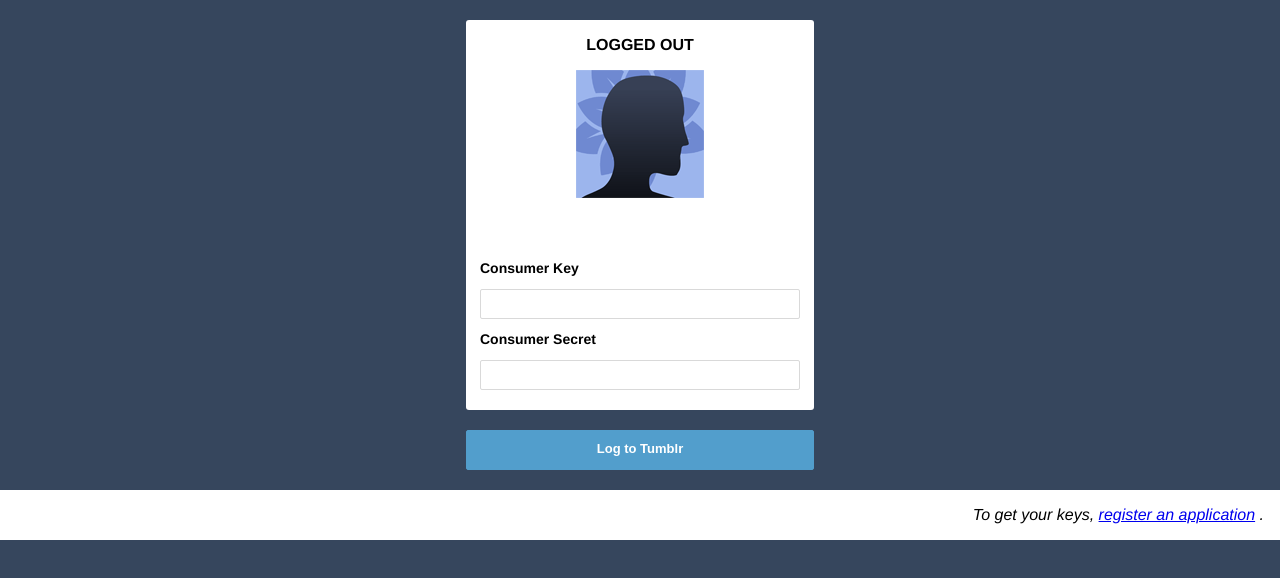
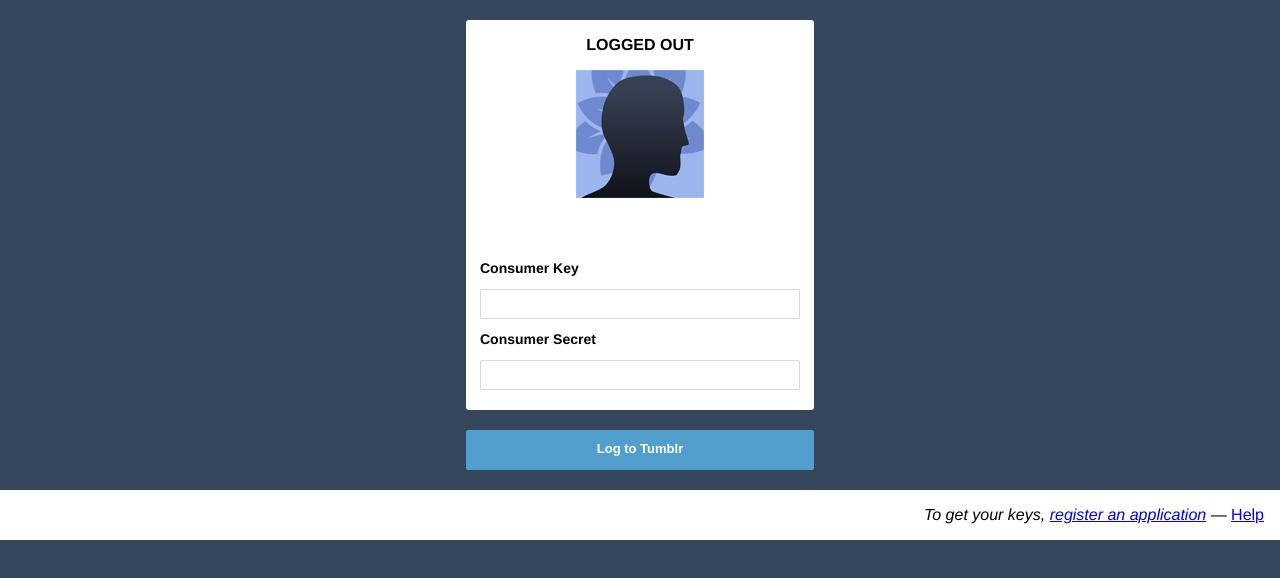
Before and after one commit to WyohKnott/feedlytumblrify, a browser extension: page options.html in a window 1280 px wide. Drawn offline with Linux system fonts and the light colour scheme.

Commit message:
Link to README in the Options page

```diff
--- a/css/options.css
+++ b/css/options.css
@@ -144,7 +144,6 @@
     box-sizing: border-box;
     display: flex;
     flex-direction: row;
-    font-style: italic;
     margin: 20px 0 10px;
     padding: 0 1em;
     width: 100%;
--- a/options.html
+++ b/options.html
@@ -23,9 +23,9 @@
     <button type='button' id='logout' disabled>Logout</button>
   </div>
   <div id='footer'>
-    <p>To get your keys,
-      <a href='https://www.tumblr.com/oauth/register'>register an application</a>
-    .</p>
+    <p><em>To get your keys,
+      <a href='https://www.tumblr.com/oauth/register'>register an application</a></em>
+    — <a href='https://github.com/WyohKnott/feedlytumblrify/blob/master/README.md#how-to-use'>Help</a></p>
   </div>
   <script src='lib/OAuth.js'></script>
   <script src='js/prefs.js'></script>
--- a/package.json
+++ b/package.json
@@ -2,7 +2,7 @@
   "name": "feedlytumblrify",
   "description": "Like and reblog from Feedly",
   "homepage": "https://github.com/wyohknott/feedlytumblrify#readme",
-  "version": "0.3.3",
+  "version": "0.3.4",
   "author": "wyohknott",
   "license": "MIT",
   "bugs": {
```
Also changed, not shown: README.md, manifest.json.
